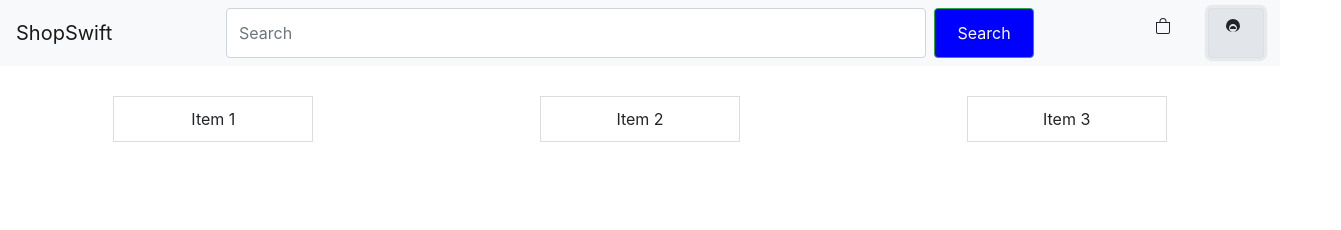
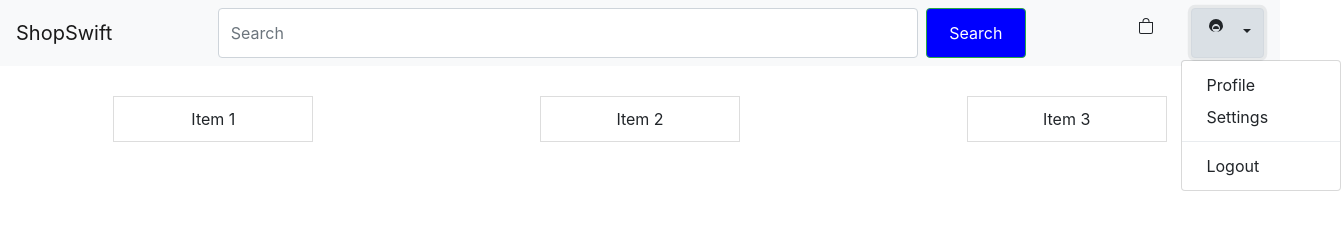
Before and after one commit to ffkhan/cs375, a website: page homepage.html in a window 1280 px wide. Both pictures are taken after a click on the button 1235 px from the left and 33 px from the top of the page. Shown: the whole page, 1341 px wide, since content can reach past the window. Drawn offline with nearby package versions, Linux system fonts and the light colour scheme.

Commit message:
homepage.html updates - drop downs

```diff
--- a/homepage.html
+++ b/homepage.html
@@ -13,7 +13,10 @@
             display: flex;
             align-items: center;
         }
-        .cart-button, .profile-button {
+        .cart-button {
+            margin-left: 10px;
+        }
+        .profile-button {
             margin-left: 10px;
         }
         .navbar-container {
@@ -32,6 +35,7 @@
             text-align: center;
             width: 200px; /* Set the width of each item block */
         }
+
 
     </style>
 </head>
@@ -54,11 +58,21 @@
             </svg>
         </button>
 
-        <button class="btn btn-light profile-button" style="height: 50px;">
-            <svg class="bi bi-person" fill="currentColor" height="30" width="30" xmlns="person.svg">
-                <path d="M12 14c-3.866 0-6.992-2.691-7-6a7.014 7.014 0 0 1 7-7 7.014 7.014 0 0 1 7 7c0.008 3.309-3.126 6-7 6zm0-8c-2.209 0-4 1.791-4 4s1.791 4 4 4 4-1.791 4-4-1.791-4-4-4zm-3 5a3 3 0 1 1 6 0H9z"/>
-            </svg>
-        </button>
+        <!-- Profile dropdown -->
+        <div class="btn-group">
+            <button aria-expanded="false" aria-haspopup="true" class="btn btn-light profile-button dropdown-toggle"
+                    data-toggle="dropdown" style="height: 50px;" type="button">
+                <svg class="bi bi-person" fill="currentColor" height="30" width="30" xmlns="person.svg">
+                    <path d="M12 14c-3.866 0-6.992-2.691-7-6a7.014 7.014 0 0 1 7-7 7.014 7.014 0 0 1 7 7c0.008 3.309-3.126 6-7 6zm0-8c-2.209 0-4 1.791-4 4s1.791 4 4 4 4-1.791 4-4-1.791-4-4-4zm-3 5a3 3 0 1 1 6 0H9z"/>
+                </svg>
+            </button>
+            <div class="dropdown-menu">
+                <a class="dropdown-item" href="#">Profile</a>
+                <a class="dropdown-item" href="#">Settings</a>
+                <div class="dropdown-divider"></div>
+                <a class="dropdown-item" href="login.html">Logout</a>
+            </div>
+        </div>
     </div>
 </nav>
 
@@ -69,6 +83,8 @@
     <!-- Add more items as needed -->
 </div>
 
+<script src="https://code.jquery.com/jquery-3.5.1.slim.min.js"></script>
+<script src="https://cdn.jsdelivr.net/npm/@popperjs/core@2.0.7/dist/umd/popper.min.js"></script>
 <script src="https://maxcdn.bootstrapcdn.com/bootstrap/4.5.2/js/bootstrap.min.js"></script>
 
 <script>
@@ -83,6 +99,7 @@
         });
     });
 
+
 </script>
 
 </body>
```
